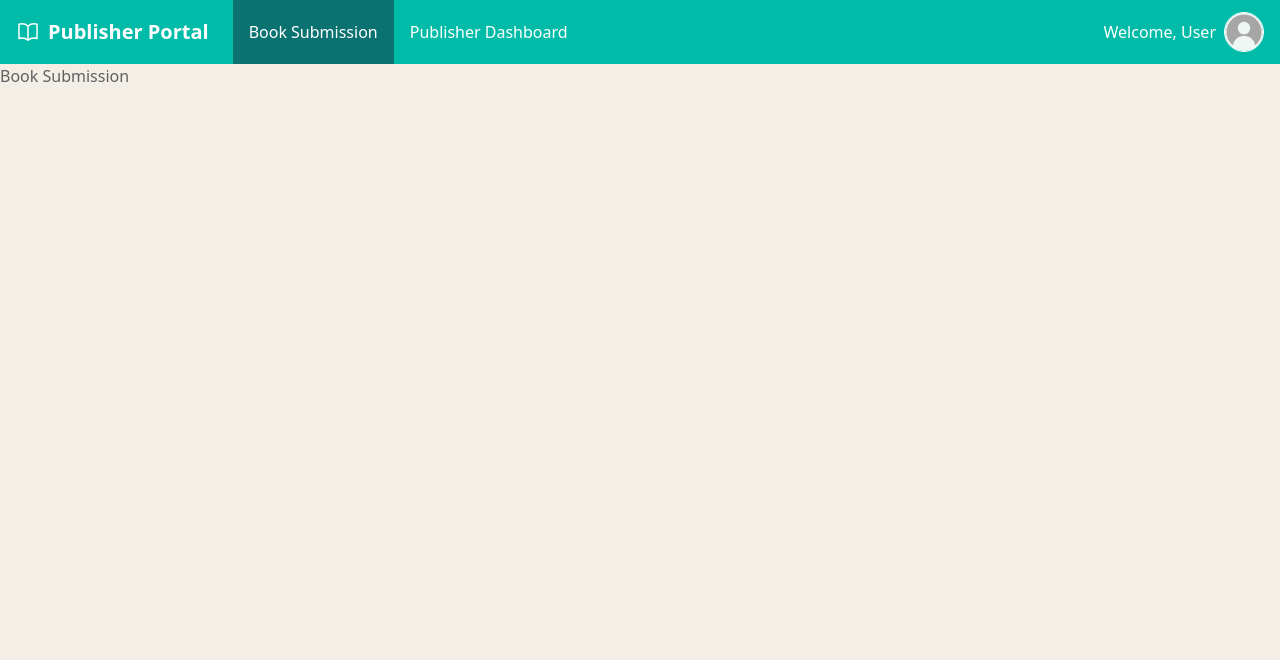
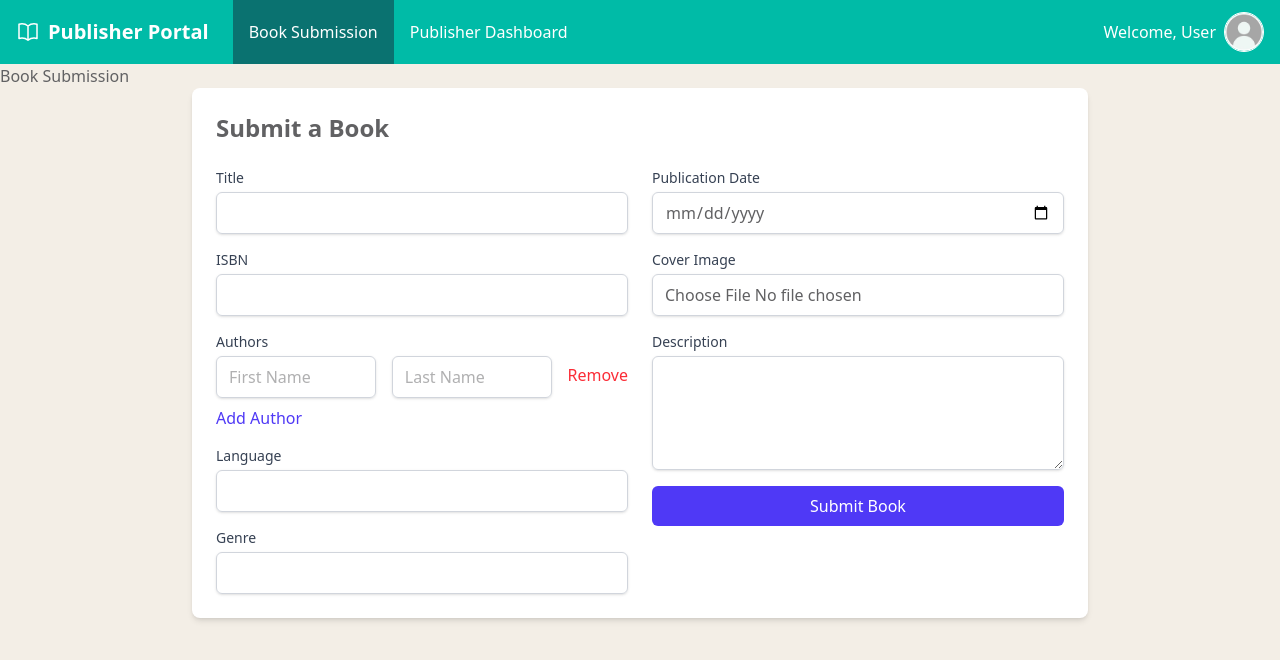
Before and after one commit to LoopLitSync/PublisherPortalFrontend, a React (Vite) app: page /book-submission in a window 1280 px wide. Shown: the top 660 px of the page. Built offline with nearby package versions, Linux system fonts and the light colour scheme.

Commit message:
FEAT: add book submission form

```diff
--- /dev/null
+++ b/src/components/BookSubmissionForm.tsx
@@ -0,0 +1,219 @@
+import React, { useState } from "react";
+
+const BookSubmissionForm = () => {
+  const [title, setTitle] = useState<string>("");
+  const [isbn, setIsbn] = useState<string>("");
+  const [authors, setAuthors] = useState<{ firstName: string; lastName: string }[]>([
+    { firstName: "", lastName: "" },
+  ]);
+  const [language, setLanguage] = useState<string>("");
+  const [genre, setGenre] = useState<string>("");
+  const [publicationDate, setPublicationDate] = useState<string>("");
+  const [coverImage, setCoverImage] = useState<string | null>(null);
+  const [description, setDescription] = useState<string>("");
+
+  const handleAuthorChange = (index: number, field: "firstName" | "lastName", value: string) => {
+    const updatedAuthors = [...authors];
+    updatedAuthors[index][field] = value;
+    setAuthors(updatedAuthors);
+  };
+
+  const handleAddAuthor = () => {
+    setAuthors([...authors, { firstName: "", lastName: "" }]);
+  };
+
+  const handleRemoveAuthor = (index: number) => {
+    if (authors.length > 1) {
+      const updatedAuthors = authors.filter((_, i) => i !== index);
+      setAuthors(updatedAuthors);
+    }
+  };
+
+  const handleImageChange = (e: React.ChangeEvent<HTMLInputElement>) => {
+    const file = e.target.files?.[0];
+    if (file) {
+      setCoverImage(URL.createObjectURL(file));
+    }
+  };
+
+  const handleSubmit = async (e: React.FormEvent) => {
+    e.preventDefault();
+
+    const authorsData = authors.map((author) => ({
+      firstName: author.firstName,
+      lastName: author.lastName,
+    }));
+
+    const bookData = {
+      isbn,
+      title,
+      description,
+      publicationDate,
+      authorFirstName: authorsData[0]?.firstName || "", // Assuming first author for now
+      authorLastName: authorsData[0]?.lastName || "",
+      genres: [genre],
+      language,
+      coverImg: coverImage,
+    };
+
+    try {
+      const response = await fetch("http://localhost:8081/api/v1/books", {
+        method: "POST",
+        headers: {
+          "Accept": "application/json",
+          "Content-Type": "application/json",
+        },
+        body: JSON.stringify(bookData),
+      });
+
+      if (!response.ok) {
+        throw new Error("Failed to submit book");
+      }
+
+      const result = await response.json();
+      console.log("Book submitted successfully:", result);
+    } catch (error) {
+      console.error("Error submitting book:", error);
+    }
+  };
+
+  return (
+    <div className="max-w-4xl mx-auto p-6 bg-white rounded-lg shadow-md">
+      <h2 className="text-2xl font-semibold mb-6">Submit a Book</h2>
+      <form onSubmit={handleSubmit} className="grid grid-cols-1 sm:grid-cols-2 gap-6">
+        <div className="space-y-4">
+          <div>
+            <label className="block text-sm font-medium text-gray-700">Title</label>
+            <input
+              type="text"
+              value={title}
+              onChange={(e) => setTitle(e.target.value)}
+              required
+              className="mt-1 block w-full px-3 py-2 border border-gray-300 rounded-md shadow-sm focus:outline-none focus:ring-indigo-500 focus:border-indigo-500"
+            />
+          </div>
+
+          <div>
+            <label className="block text-sm font-medium text-gray-700">ISBN</label>
+            <input
+              type="text"
+              value={isbn}
+              onChange={(e) => setIsbn(e.target.value)}
+              required
+              className="mt-1 block w-full px-3 py-2 border border-gray-300 rounded-md shadow-sm focus:outline-none focus:ring-indigo-500 focus:border-indigo-500"
+            />
+          </div>
+
+          <div>
+            <label className="block text-sm font-medium text-gray-700">Authors</label>
+            {authors.map((author, index) => (
+              <div key={index} className="flex space-x-4 mb-2">
+                <input
+                  type="text"
+                  value={author.firstName}
+                  onChange={(e) => handleAuthorChange(index, "firstName", e.target.value)}
+                  placeholder="First Name"
+                  required
+                  className="mt-1 block w-1/2 px-3 py-2 border border-gray-300 rounded-md shadow-sm focus:outline-none focus:ring-indigo-500 focus:border-indigo-500"
+                />
+                <input
+                  type="text"
+                  value={author.lastName}
+                  onChange={(e) => handleAuthorChange(index, "lastName", e.target.value)}
+                  placeholder="Last Name"
+                  required
+                  className="mt-1 block w-1/2 px-3 py-2 border border-gray-300 rounded-md shadow-sm focus:outline-none focus:ring-indigo-500 focus:border-indigo-500"
+                />
+                <button
+                  type="button"
+                  onClick={() => handleRemoveAuthor(index)}
+                  className="text-red-500 hover:text-red-700"
+                >
+                  Remove
+                </button>
+              </div>
+            ))}
+            <button
+              type="button"
+              onClick={handleAddAuthor}
+              className="text-indigo-600 hover:text-indigo-800"
+            >
+              Add Author
+            </button>
+          </div>
+
+          <div>
+            <label className="block text-sm font-medium text-gray-700">Language</label>
+            <input
+              type="text"
+              value={language}
+              onChange={(e) => setLanguage(e.target.value)}
+              required
+              className="mt-1 block w-full px-3 py-2 border border-gray-300 rounded-md shadow-sm focus:outline-none focus:ring-indigo-500 focus:border-indigo-500"
+            />
+          </div>
+
+          <div>
+            <label className="block text-sm font-medium text-gray-700">Genre</label>
+            <input
+              type="text"
+              value={genre}
+              onChange={(e) => setGenre(e.target.value)}
+              required
+              className="mt-1 block w-full px-3 py-2 border border-gray-300 rounded-md shadow-sm focus:outline-none focus:ring-indigo-500 focus:border-indigo-500"
+            />
+          </div>
+        </div>
+
+        <div className="space-y-4">
+          <div>
+            <label className="block text-sm font-medium text-gray-700">Publication Date</label>
+            <input
+              type="date"
+              value={publicationDate}
+              onChange={(e) => setPublicationDate(e.target.value)}
+              required
+              className="mt-1 block w-full px-3 py-2 border border-gray-300 rounded-md shadow-sm focus:outline-none focus:ring-indigo-500 focus:border-indigo-500"
+            />
+          </div>
+
+          <div>
+            <label className="block text-sm font-medium text-gray-700">Cover Image</label>
+            <input
+              type="file"
+              accept="image/*"
+              onChange={handleImageChange}
+              className="mt-1 block w-full px-3 py-2 border border-gray-300 rounded-md shadow-sm focus:outline-none focus:ring-indigo-500 focus:border-indigo-500"
+            />
+            {coverImage && (
+              <div className="mt-2">
+                <img src={coverImage} alt="Cover preview" className="w-32 h-32 object-cover rounded-md" />
+              </div>
+            )}
+          </div>
+
+          <div>
+            <label className="block text-sm font-medium text-gray-700">Description</label>
+            <textarea
+              value={description}
+              onChange={(e) => setDescription(e.target.value)}
+              rows={4}
+              className="mt-1 block w-full px-3 py-2 border border-gray-300 rounded-md shadow-sm focus:outline-none focus:ring-indigo-500 focus:border-indigo-500"
+            />
+          </div>
+
+          <div className="mt-4">
+            <button
+              type="submit"
+              className="w-full bg-indigo-600 text-white py-2 px-4 rounded-md hover:bg-indigo-700 focus:outline-none focus:ring-2 focus:ring-indigo-500 focus:ring-opacity-50"
+            >
+              Submit Book
+            </button>
+          </div>
+        </div>
+      </form>
+    </div>
+  );
+};
+
+export default BookSubmissionForm;
--- a/src/pages/BookSubmission.tsx
+++ b/src/pages/BookSubmission.tsx
@@ -1,9 +1,11 @@
 import React from 'react';
+import BookSubmissionForm from '../components/BookSubmissionForm';
 
 const BookSubmission: React.FC = () => {
     return (
         <div>
             <h1>Book Submission</h1>
+            <BookSubmissionForm></BookSubmissionForm>
         </div>
     );
 };
```
